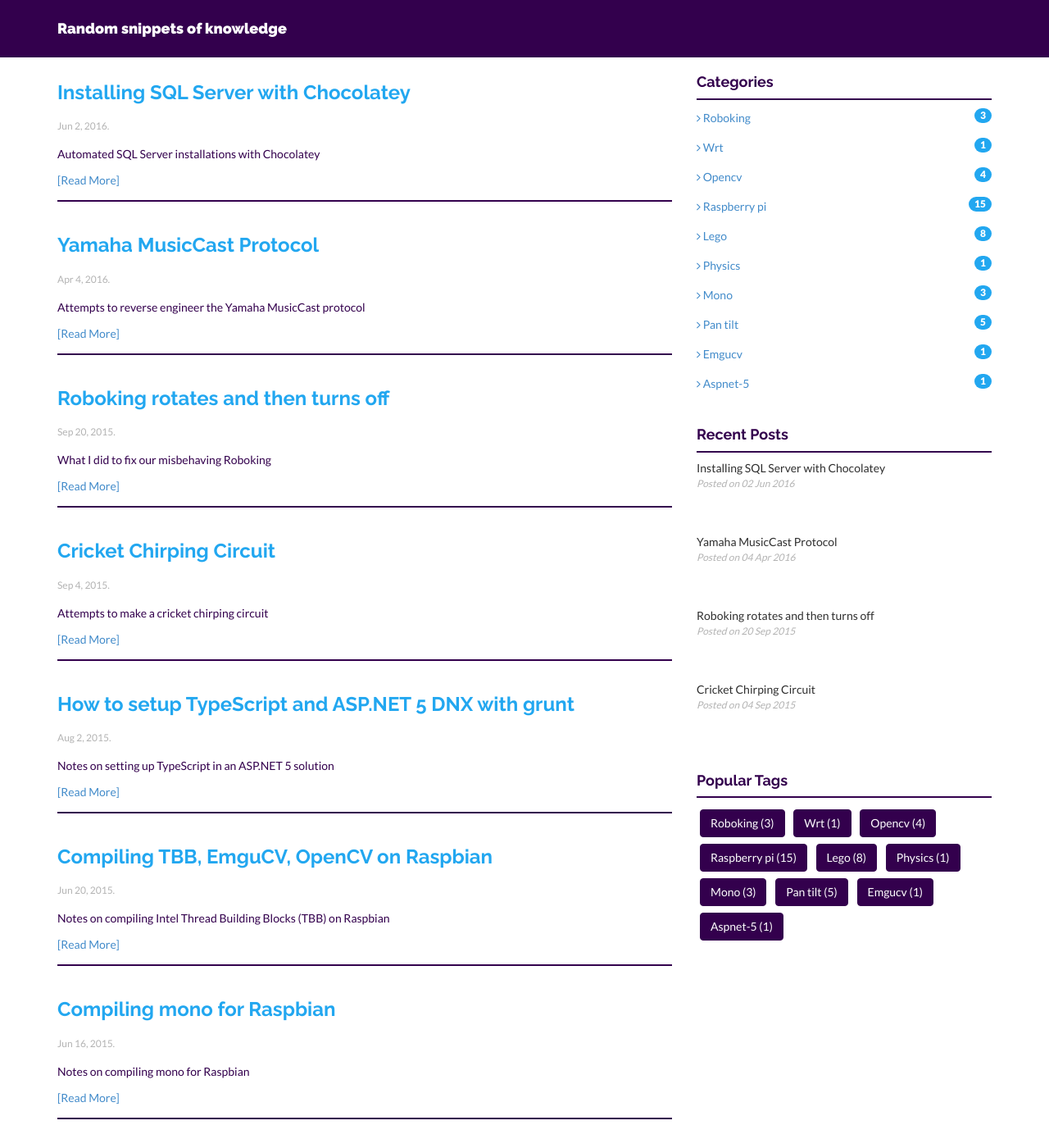
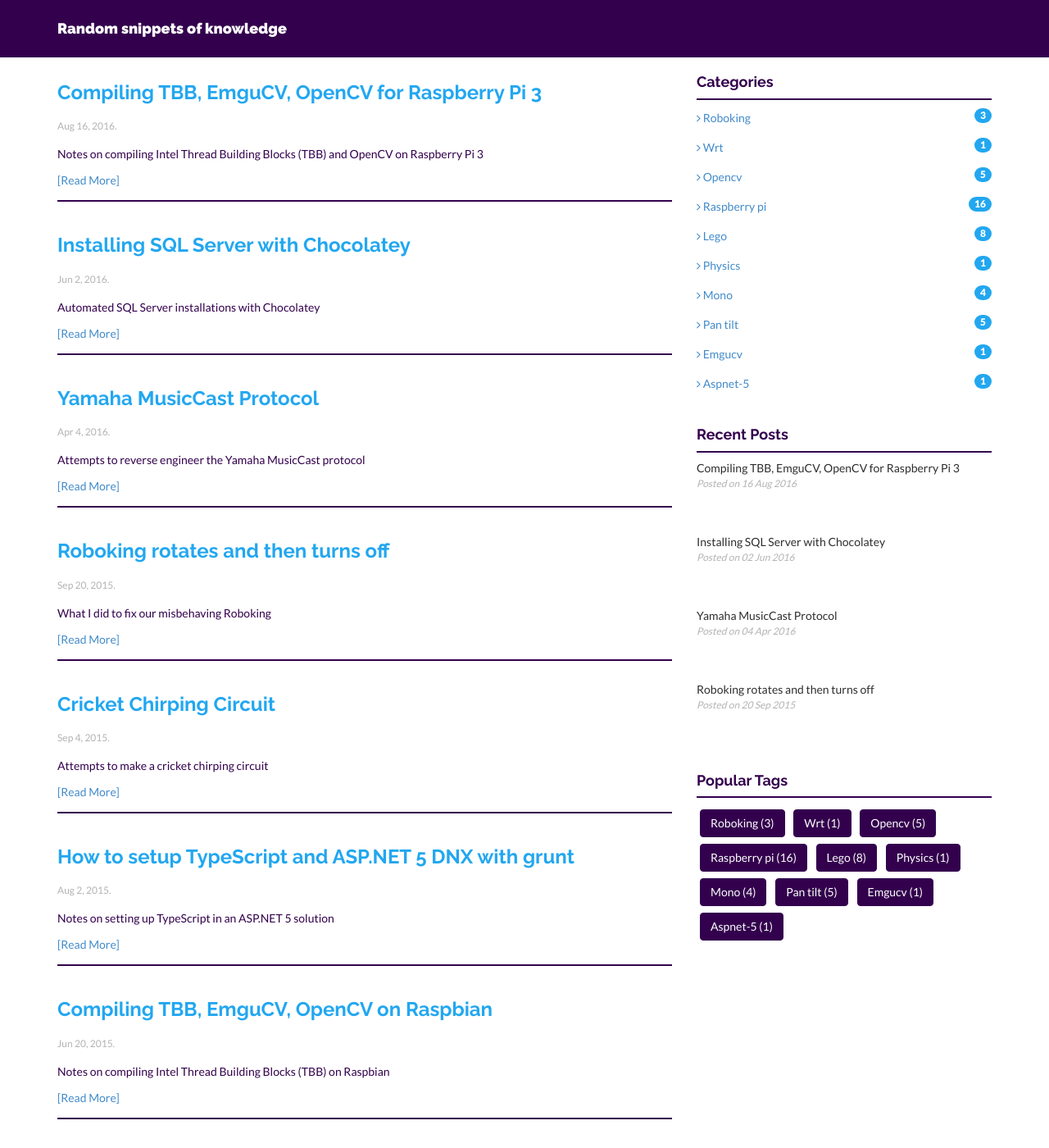
Before and after one commit to neutmute/neutmute.github.io, a Jekyll site: the page built from index.html, in a window 1280 px wide and 1400 px high. Shown: the whole window at 82% size. Built offline with Jekyll 4.4.1, drawn with Linux system fonts in a browser that asks for light colours; nearby versions of some CDN libraries; some of the changed lines change nothing that is shown.

Commit message:
tbb on pi3

```diff
--- a/_posts/blog/2015-06-20-Compiling-TBB-EmguCV-OpenCV-Raspbian.md
+++ b/_posts/blog/2015-06-20-Compiling-TBB-EmguCV-OpenCV-Raspbian.md
@@ -13,7 +13,7 @@ tags:
 tbbVersion: tbb43_20150611oss
 excerpt: Notes on compiling Intel Thread Building Blocks (TBB) on Raspbian
 ---
-This is my cheat sheet for compiling Intel Thread Building Blocks (TBB) on Raspbian and then compiling EmguCV with it:
+This is my cheat sheet for compiling Intel Thread Building Blocks (TBB) on Raspbian for the Pi v2 (ARMv7) and then compiling EmguCV with it:
 
 
 	# Download and unpack
@@ -39,3 +39,5 @@ Now change to the **emgucv** root folder and copy the cmake line from `$\platfor
 and finally lets build EmguCV/OpenCV executing `make`
 
 Now we have a set of OpenCV binaries targeting TBB and the four cores of the Raspberry Pi 2!
+
+Also see the [August 2016 update](/2016/08/16/Compiling-TBB-EmguCV-OpenCV-Raspberry-Pi/) for Raspberry Pi 3
--- /dev/null
+++ b/_posts/blog/2016-08-16-Compiling-TBB-EmguCV-OpenCV-Raspberry-Pi.md
@@ -0,0 +1,51 @@
+---
+layout: post
+title: 'Compiling TBB, EmguCV, OpenCV for Raspberry Pi 3'
+categories:
+- blog
+- mono
+- opencv
+- raspberry pi
+tags:
+- emgucv
+- opencv
+- tbb
+excerpt: Notes on compiling Intel Thread Building Blocks (TBB) and OpenCV on Raspberry Pi 3
+---
+I [previously documented ](/2015/06/20/Compiling-TBB-EmguCV-OpenCV-Raspbian/)how to build TBB for Raspberry Pi 2.
+This entry shows how to do it for the Raspberry Pi 3 which is an ARMv8 Cortex-A53 processor and needed some extra steps to get working.
+
+#### 1) Compile TBB
+Compile TBB source following [these instructions](http://raspberrypi.stackexchange.com/a/27262/10501) from Stack Exchange
+
+#### 2) Fix TBB source files
+These steps weren't necessary to get `TBB` compiled but were necessary to get EmguCV/OpenCV going.
+Credit to [Mihai Ilie](http://stackoverflow.com/questions/30131032).
+
+1.Go to file `gcc_armv7.h` line 31 and comment lines
+
+    30 #if !(__ARM_ARCH_7A__)
+    31 #error compilation requires an ARMv7-a architecture.
+    32 #endif
+
+2.Next in the same file `gcc_armv7.h` go to line 56 and replace it with
+
+    56 #define __TBB_full_memory_fence() 0xffff0fa0  // __asm__ __volatile__("dmb ish": : :"memo    ry")
+
+#### 3) Compile EmguCV / OpenCV
+Firstly make sure you have sourced the tbb vars (`source ./tbbvars.sh`).
+
+Instead of executing the cmake bash script as per the emgu wiki, do this from the emgucv repo root.
+
+    cmake -DBUILD_TESTS:BOOL=FALSE -DBUILD_PERF_TESTS:BOOL=FALSE -DBUILD_opencv_apps:BOOL=FALSE -DBUILD_DOCS:BOOL=FALSE -DWITH_TBB:BOOL=TRUE -DWITH_OPENMP:BOOL=TRUE -DWITH_CUDA:BOOL=FALSE -DWITH_OPENCL:BOOL=FALSE -DWITH_IPP:BOOL=FALSE -DOPENCV_EXTRA_MODULES_PATH=opencv_contrib/modules -DBUILD_opencv_ts:BOOL=FALSE -DBUILD_WITH_DEBUG_INFO:BOOL=FALSE -DBUILD_SHARED_LIBS:BOOL=FALSE  -DTBB_INCLUDE_DIRS:PATH=~/tbb44_20160526oss/include -DTBB_LIB_DIR:PATH=~/tbb44_20160526oss/build/linux_armv7_gcc_cc4.9.2_libc2.19_kernel4.4.13_release
+
+The differences in the above command from the emgucv bash script are these switches
+
+    -DWITH_TBB:BOOL=TRUE
+    -DTBB_INCLUDE_DIRS:PATH=~/tbb44_20160526oss/include
+    -DTBB_LIB_DIR:PATH=~/tbb44_20160526oss/build/linux_armv7_gcc_cc4.9.2_libc2.19_kernel4.4.13_release
+
+Of course the dir paths will change depending on the downloaded version of TBB.
+
+#### 4) Test
+Execute `~/emgucv/bin/mono Example.FaceDetection.mono.exe`
```
